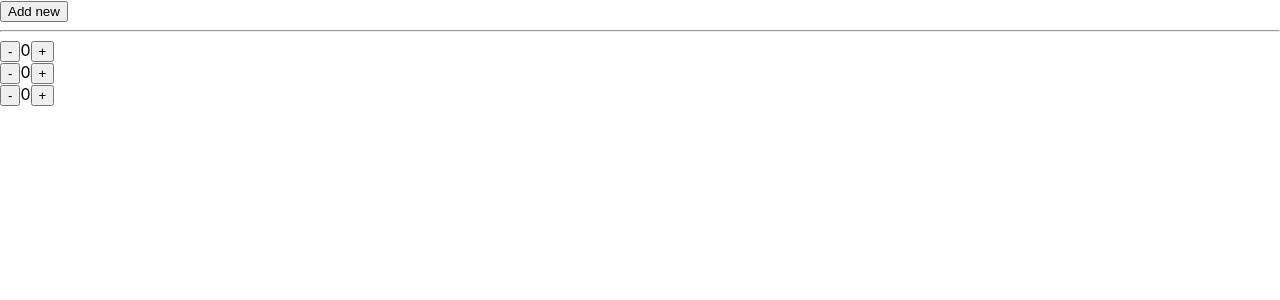
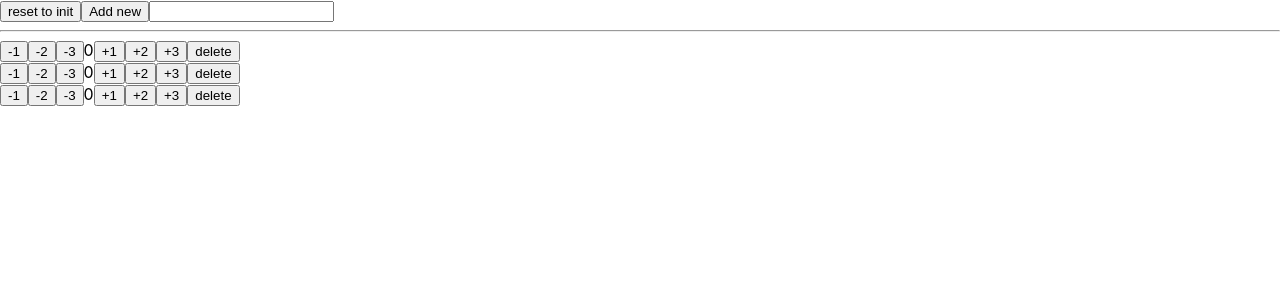
Before and after one commit to Nosov-Pavel/counters-add-arr, a React (Create React App) app: page / in a window 1280 px wide. Shown: the top 300 px of the page. Built offline with nearby package versions, Linux system fonts and the light colour scheme.

Commit message:
Controller

```diff
--- a/src/App.js
+++ b/src/App.js
@@ -1,10 +1,12 @@
 import React, {useState} from "react";
 import './App.css';
 import CounterList from "./CounterList";
+import Controller from "./Controller";
 
 
 function App() {
-    const [counters, setCounters] = useState([0, 0, 0]);
+    const initCounters = [0, 0, 0];
+    const [counters, setCounters] = useState(initCounters);
 
     const addCounter = () => {
         const newCounters = [...counters];
@@ -12,25 +14,31 @@ function App() {
         setCounters(newCounters);
 
     }
-    const counterPlus = (index) => {
+
+    const counterReset = () => {
+        setCounters(initCounters)
+    }
+
+    const counterChange = (index, val) => {
         const newCounters = counters.map( (el, i) => {
-            if (i === index ) return el + 1
+            if (i === index ) return el + val
             return el
         })
         setCounters(newCounters)
     }
-    const counterMinus = (index) => {
-        const newCounters = counters.map( (el, i) =>{
-            if (i === index) return el - 1
-            return el
-        })
+
+    const deleteCounter = (index) => {
+        const newCounter = counters.filter((el,i) => i !== index)
+
+        setCounters(newCounter);
     }
+
+
 
     return (
         <div>
-            <button onClick={addCounter}>Add new</button>
-            <hr/>
-            <CounterList counterMinus={counterMinus} counterPlus={counterPlus} list={counters}/>
+            <Controller addCounter={addCounter} counterReset={counterReset}/>
+            <CounterList deleteCounter={deleteCounter} counterChange={counterChange} list={counters}/>
         </div>
     );
 
--- /dev/null
+++ b/src/Controller.js
@@ -0,0 +1,18 @@
+import React, {useState} from "react";
+import './App.css';
+
+
+function Controller(props) {
+
+
+    return (
+        <div>
+            <button onClick={props.counterReset}>reset to init</button>
+            <button onClick={props.addCounter}>Add new</button>
+            <input type="text"/>
+            <hr/>
+        </div>
+    );
+
+}
+export default Controller;
--- a/src/CounterList.js
+++ b/src/CounterList.js
@@ -6,9 +6,14 @@ function CounterList(props){
     return(
         <div>
             {props.list.map((el, i) => <div key={Math.random()}>
-                <button onClick={()=> props.counterMinus(i) }>-</button>
+                <button onClick={()=> props.counterChange(i,-1) }>-1</button>
+                <button onClick={()=> props.counterChange(i,-2) }>-2</button>
+                <button onClick={()=> props.counterChange(i,-3) }>-3</button>
                 {el}
-                <button onClick={()=> props.counterPlus(i) }>+</button>
+                <button onClick={()=> props.counterChange(i,1) }>+1</button>
+                <button onClick={()=> props.counterChange(i,2) }>+2</button>
+                <button onClick={()=> props.counterChange(i,3) }>+3</button>
+                <button onClick={()=> props.deleteCounter(i)}>delete</button>
 
             </div>)}
         </div>
```
